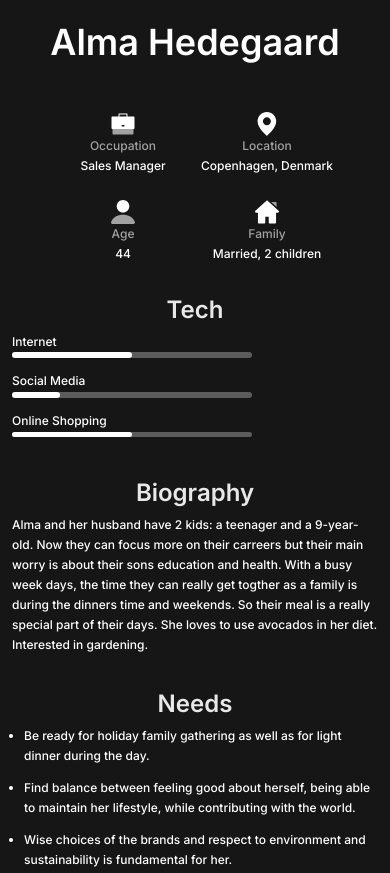
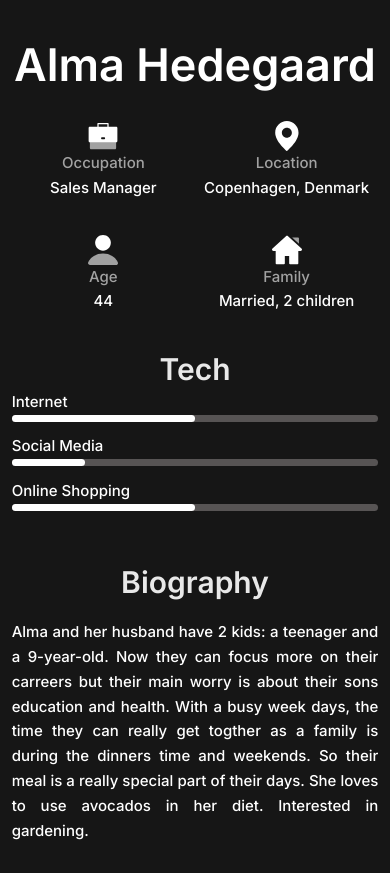
Before and after one commit to julia-tsyb/FE_Task1_CV, a plain HTML site: page index.html in a window 390 px wide. Shown: the top 873 px of the page. Drawn offline with Linux system fonts and the light colour scheme.

Commit message:
fix: margines, progress-bar, mediaqueries for portrait orientation, centered on big monitors

```diff
--- a/assets/styles/style.css
+++ b/assets/styles/style.css
@@ -18,18 +18,17 @@ body {
 }
 
 .main {
-    margin: 3.33rem 1rem;
+    margin: 0 5vw;
+    height: 100vh;
     display: flex;
     flex-direction: row;
     flex-wrap: wrap;
-    justify-content: center;
+    justify-content: space-between;
     align-items: center;
-    gap: 3.33rem;
-    flex: 0 0 1;
 }
 
 .main__column {
-    width: 30.66rem;
+    width: 30%;
 }
 
 .name {
@@ -40,20 +39,20 @@ body {
 }
 
 .info {
-    margin-top: 4.33rem;
+    margin-top: 4vh;
     display: flex;
     flex-wrap: wrap;
     justify-content: space-between;
 }
 
 .info-item {
-    margin-bottom: 2rem;
-    width: 13.66rem;
+    margin-bottom: 2vh;
+    width: 50%;
 }
 
 .info-item .info-item__image {
-    width: 2rem;
-    height: 2rem;
+    width: 30px;
+    height: 30px;
 }
 
 img {
@@ -84,7 +83,7 @@ img {
 }
 
 .title {
-    margin-top: 1rem;
+    margin-top: 1vh;
     font-weight: 600;
     font-size: 2rem;
     line-height: 1.66rem;
@@ -93,50 +92,29 @@ img {
 }
 
 .tech__description {
-    margin-top: 1.66rem;
-    position: relative;
+    margin-top: 1.5vh;
 }
 
 .tech__description:first-of-type {
-    margin-top: 1rem;
+    margin-top: 1vh;
 }
 
-.tech__description::before {
-    content: '';
-    position: absolute;
-    width: 30.67rem;
+.tech__bar {
+    width: 100%;
     height: 0.46rem;
-    left: 0;
-    top: 1.73rem;
-    background: #FFFFFF;
-    opacity: 0.3;
-    border-radius: 0.66rem;
+    background: #575454;
+    border-radius: 10px;
 }
 
-.tech__description::after {
-    content: '';
-    position: absolute;
-    height: 0.46rem;
-    left: 0;
-    top: 1.73rem;
-    background: #FFFFFF;
-    border-radius: 0.66rem;
-}
-
-.tech__description_internet::after {
-    width: 15.33rem;
-}
-
-.tech__description_social::after {
-    width: 6.66rem;
-}
-
-.tech__description_shopping::after {
-    width: 15.33rem;
+.tech__progress {
+    display: block;
+    height: 100%;
+    background: #ffffff;
+    border-radius: 10px;
 }
 
 .info-article {
-    margin-top: 3.33rem;
+    margin-top: 4vh;
 }
 
 .info-article:first-of-type {
@@ -144,11 +122,11 @@ img {
 }
 
 .info-article__description {
-    margin-top: 1rem;
+    margin-top: 2vh;
 }
 
 .info-article__list {
-    margin-left: 1rem;
+    margin-left: 1vw;
 }
 
 .main-image {
@@ -161,58 +139,31 @@ img {
 
 .main-image__quote {
     position: absolute;
-    bottom: 5.33rem;
-    margin: 0 3.33rem;
+    bottom: 10%;
+    margin: 0 5%;
     font-weight: 600;
     font-size: 2rem;
     line-height: 2.33rem;
     color: #FFFFFF;
 }
 
+@media screen and (max-width: 1500px) {
+    .name {
+        font-size: 3.5rem;
+        line-height: 3.5rem;
+        color: #FFFFFF;
+    }
+}
 
 @media screen and (max-width: 1200px) {
     html {
         font-size: 12px;
     }
 
-    .main {
-        margin: 2rem 1rem;
-        gap: 3.33rem;
-    }
-
-    .main__column {
-        width: 25rem;
-    }
-
     .name {
         font-size: 4rem;
         line-height: 4rem;
         color: #FFFFFF;
-    }
-
-    .info-item {
-        width: 12.5rem;
-    }
-
-    .tech__description::before {
-        width: 25rem;
-    }
-
-    .tech__description_internet::after {
-        width: 13.00rem;
-    }
-
-    .tech__description_social::after {
-        width: 5.00rem;
-    }
-
-    .tech__description_shopping::after {
-        width: 13.00rem;
-    }
-
-    .main-image__quote {
-        margin: 0 1.5rem;
-        bottom: 4rem;
     }
 }
 
@@ -221,84 +172,125 @@ img {
         font-size: 12px;
     }
 
+    .name {
+        font-size: 3rem;
+        line-height: 3rem;
+    }
+
+    .main-image__quote {
+        bottom: 5%;
+        margin: 0 10%;
+        font-size: 1.5rem;
+        line-height: 1.7rem;
+    }
+}
+
+@media screen and (max-width: 767px) {
+    html {
+        font-size: 10px;
+    }
     .main {
-        margin: 2rem 1rem;
+        margin: 5vh 3vw;
         align-items: flex-start;
-        gap: 3.33rem;
+    }
+}
+
+@media screen and (orientation: portrait) {
+    html {
+        font-size: 15px;
+    }
+
+    .main {
+        margin: 5vh 3vw;
     }
 
     .main__column {
-        width: 20rem;
-    }
-
-    .name {
-        font-size: 3rem;
-        line-height: 3rem;
-        color: #FFFFFF;
-    }
-
-    .info-item {
-        width: 10rem;
-    }
-
-    .tech__description::before {
-        width: 20rem;
-    }
-
-    .tech__description_internet::after {
-        width: 10.00rem;
-    }
-
-    .tech__description_social::after {
-        width: 4.00rem;
-    }
-
-    .tech__description_shopping::after {
-        width: 10.00rem;
-    }
-
-    .main-image__quote {
-        margin: 0 1.00rem;
-        bottom: 3rem;
-    }
-}
-
-@media screen and (max-width: 575px) {
-    .main__column {
-        width: auto;
+        width: 100%;
     }
 
     .name {
         text-align: center;
-        font-size: 3rem;
-        line-height: 3rem;
-        color: #FFFFFF;
-    }
-
-    .info {
-        justify-content: center;
     }
 
     .info-item {
-        width: 12rem;
+        margin-bottom: 4vh;
         display: flex;
         flex-direction: column;
         align-items: center;
         text-align: center;
     }
 
+    .info-article__description {
+        margin-top: 3vh;
+        text-align: justify;
+    }
+
     .title {
         text-align: center;
     }
 
+    .info-article:first-of-type {
+        margin-top: 4vh;
+    }
+
+    .title_tech {
+        margin-top: 1vh;
+        text-align: center;
+    }
+
+    .info-article__list {
+        margin-left: 3vw;
+    }
+
     .main-image {
-        margin: 0 5rem;
+        margin-top: 7vh;
     }
 
     .main-image__quote {
-        margin: 0 1.00rem;
-        bottom: 3rem;
+        font-size: 2.5rem;
+        line-height: 3rem;
+    }
+}
+
+@media screen and (max-width: 575px) {
+    .main__column {
+        width: 100%;
+    }
+
+    .name {
+        text-align: center;
+    }
+
+    .info-item {
+        display: flex;
+        flex-direction: column;
+        align-items: center;
+        text-align: center;
+    }
+
+    .info-article__description {
+        margin-top: 3vh;
+        text-align: justify;
+    }
+
+    .title {
+        margin-top: 7vh;
+        text-align: center;
+    }
+
+    .title_tech {
+        margin-top: 1vh;
+    }
+
+    .info-article__list {
+        margin-left: 3vw;
+    }
+
+    .main-image__quote {
+        bottom: 5%;
+        margin: 0 10%;
         font-size: 1.5rem;
         line-height: 1.7rem;
     }
+
 }
--- a/index.html
+++ b/index.html
@@ -46,39 +46,63 @@
                 </div>
             </div>
             <div class="tech">
-                <h2 class="title">Tech</h2>
-                <p class="tech__description tech__description_internet description">Internet</p>
-                <p class="tech__description tech__description_social description">Social Media</p>
-                <p class="tech__description tech__description_shopping description">Online Shopping</p>
+                <h2 class="title title_tech">Tech</h2>
+                <div class="tech__description">
+                    <p class="description">Internet</p>
+                    <div class="tech__bar">
+                        <span class="tech__progress" style="width: 50%;"></span>
+                    </div>
+                </div>
+                <div class="tech__description">
+                    <p class="description">Social Media</p>
+                    <div class="tech__bar">
+                        <span class="tech__progress" style="width: 20%;"></span>
+                    </div>
+                </div>
+                <div class="tech__description">
+                    <p class="description">Online Shopping</p>
+                    <div class="tech__bar">
+                        <span class="tech__progress" style="width: 50%;"></span>
+                    </div>
+                </div>
             </div>
         </div>
 
         <div class="main__column full-info">
             <article class="info-article">
                 <h2 class="title">Biography</h2>
-                <p class="info-article__description description">Alma and her husband have 2 kids: a teenager and a 9-year-old. Now they can focus more on their carreers but their main worry is about their sons education and health. With a busy week days, the time they can really get togther as a family is during the dinners time and weekends. So their meal is a really special part of their days. She loves to use avocados in her diet. Interested in gardening.</p>
+                <p class="info-article__description description">Alma and her husband have 2 kids: a teenager and a
+                    9-year-old. Now they can focus more on their carreers but their main worry is about their sons
+                    education and health. With a busy week days, the time they can really get togther as a family is
+                    during the dinners time and weekends. So their meal is a really special part of their days. She
+                    loves to use avocados in her diet. Interested in gardening.</p>
             </article>
             <article class="info-article">
                 <h2 class="title">Needs</h2>
                 <ul class="info-article__list">
-                    <li class="info-article__description description">Be ready for holiday family gathering as well as for light dinner during the day.</li>
-                    <li class="info-article__description description">Find balance between feeling good about herself, being able to maintain her lifestyle, while contributing with the world.</li>
-                    <li class="info-article__description description">Wise choices of the brands and respect to environment and sustainability is fundamental for her.</li>
+                    <li class="info-article__description description">Be ready for holiday family gathering as well as
+                        for light dinner during the day.</li>
+                    <li class="info-article__description description">Find balance between feeling good about herself,
+                        being able to maintain her lifestyle, while contributing with the world.</li>
+                    <li class="info-article__description description">Wise choices of the brands and respect to
+                        environment and sustainability is fundamental for her.</li>
                 </ul>
             </article>
             <article class="info-article">
                 <h2 class="title">Pain points</h2>
-                <p class="info-article__description description">Alma need to find flexible solution that can help her to optimize her time while dedicating herself to her carreer, kids and making sure to maintain a health lifestyle.</p>
+                <p class="info-article__description description">Alma need to find flexible solution that can help her
+                    to optimize her time while dedicating herself to her carreer, kids and making sure to maintain a
+                    health lifestyle.</p>
             </article>
         </div>
 
         <div class="main__column main-image">
-            <img src="assets/images/avatar.jpg" alt="Alma's photo">
+            <img src="https://im0-tub-ru.yandex.net/i?id=b935bbd8db0e239086c5ced5b90e25b5-l&n=27&h=384&w=480"
+                alt="Alma's photo">
             <p class="main-image__quote">It is very important for me to have fresh, tasty products at hand.</p>
         </div>
 
     </main>
-
 </body>
 
 </html>
```
